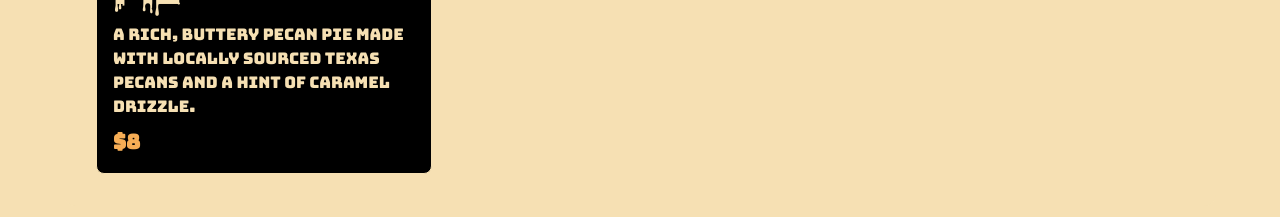
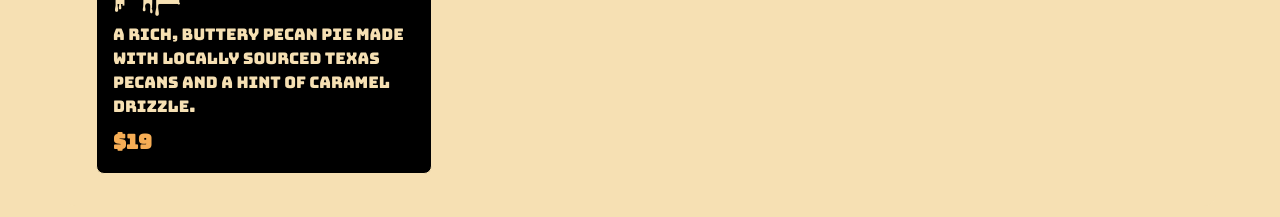
Before and after one commit to gabeharvey/blaze-and-drizzle, a React (Vite) app: page / in a window 1280 px wide. Shown: the part 4240-4457 px from the top of the page. Built offline with nearby package versions, Linux system fonts and the light colour scheme; a web font is replaced by a local one.

Commit message:
Menu.jsx Update

```diff
--- a/src/components/Menu.jsx
+++ b/src/components/Menu.jsx
@@ -161,7 +161,7 @@ const Menu = () => {
               </Text>
             </Box>
             <Text fontWeight="bold" fontSize="xl" color="orange.300">
-              $8
+              $19
             </Text>
           </Box>
         </SimpleGrid>
```
